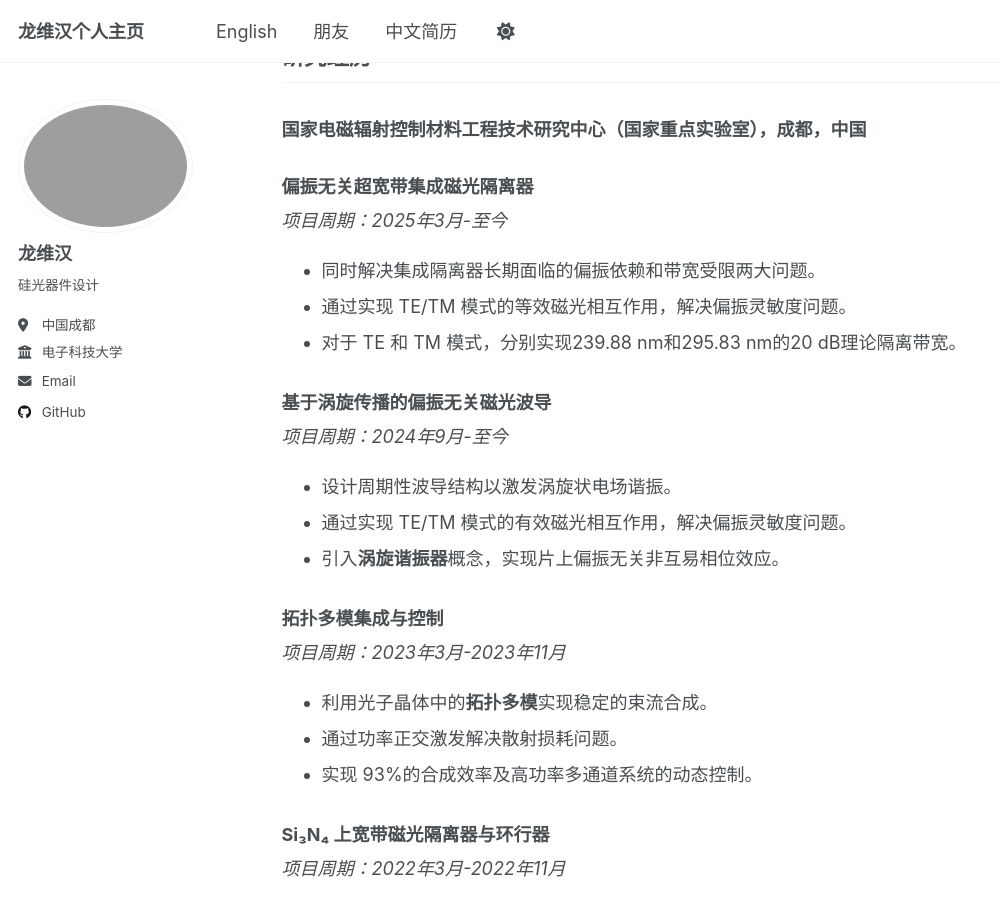
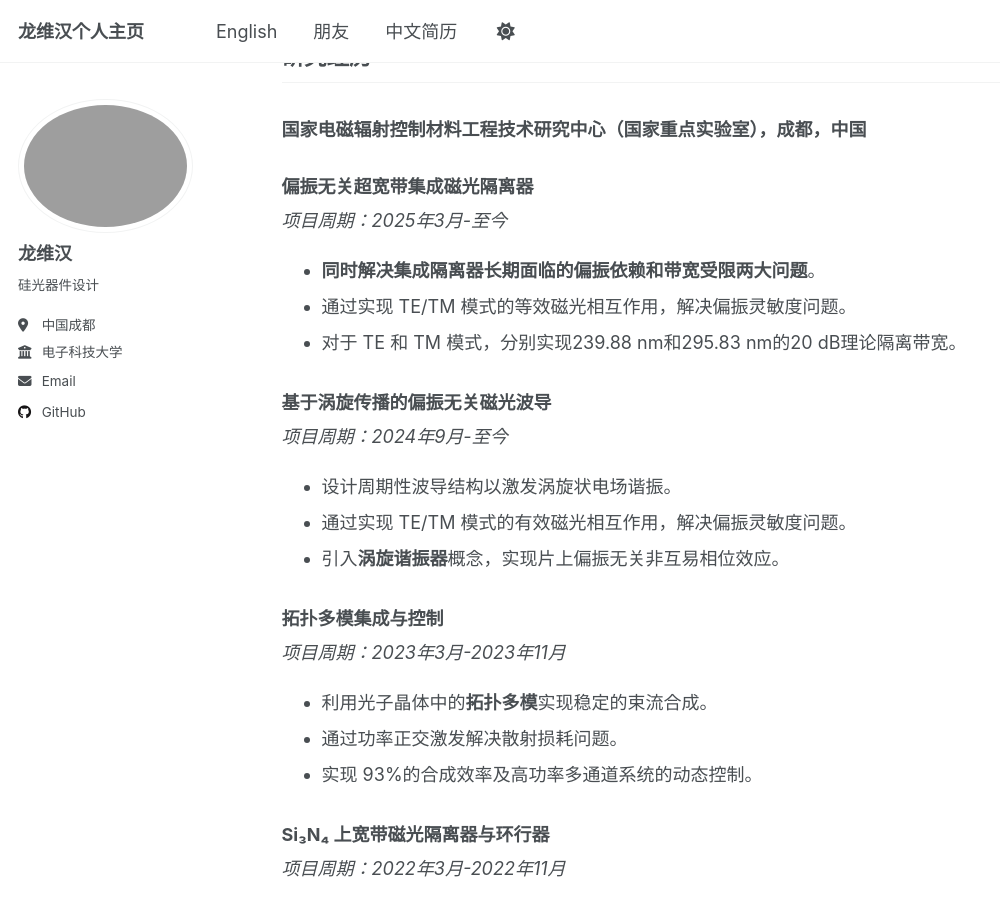
Before and after one commit to LongWeihan/cn-site, a Jekyll site: the page built from _pages/about.md, in a window 1280 px wide and 900 px high, scrolled down 1406 px. Shown: the whole window, without its empty margins (0-1000 px from the left). Built offline with Jekyll 4.4.1, drawn with Linux system fonts in a browser that asks for light colours.

```diff
--- a/_pages/about.md
+++ b/_pages/about.md
@@ -55,7 +55,7 @@ redirect_from:
 
 *项目周期：2025年3月-至今*
 
-- 同时解决集成隔离器长期面临的偏振依赖和带宽受限两大问题。
+- **同时解决集成隔离器长期面临的偏振依赖和带宽受限两大问题**。
 - 通过实现 TE/TM 模式的等效磁光相互作用，解决偏振灵敏度问题。
 - 对于 TE 和 TM 模式，分别实现239.88 nm和295.83 nm的20 dB理论隔离带宽。
 
```
